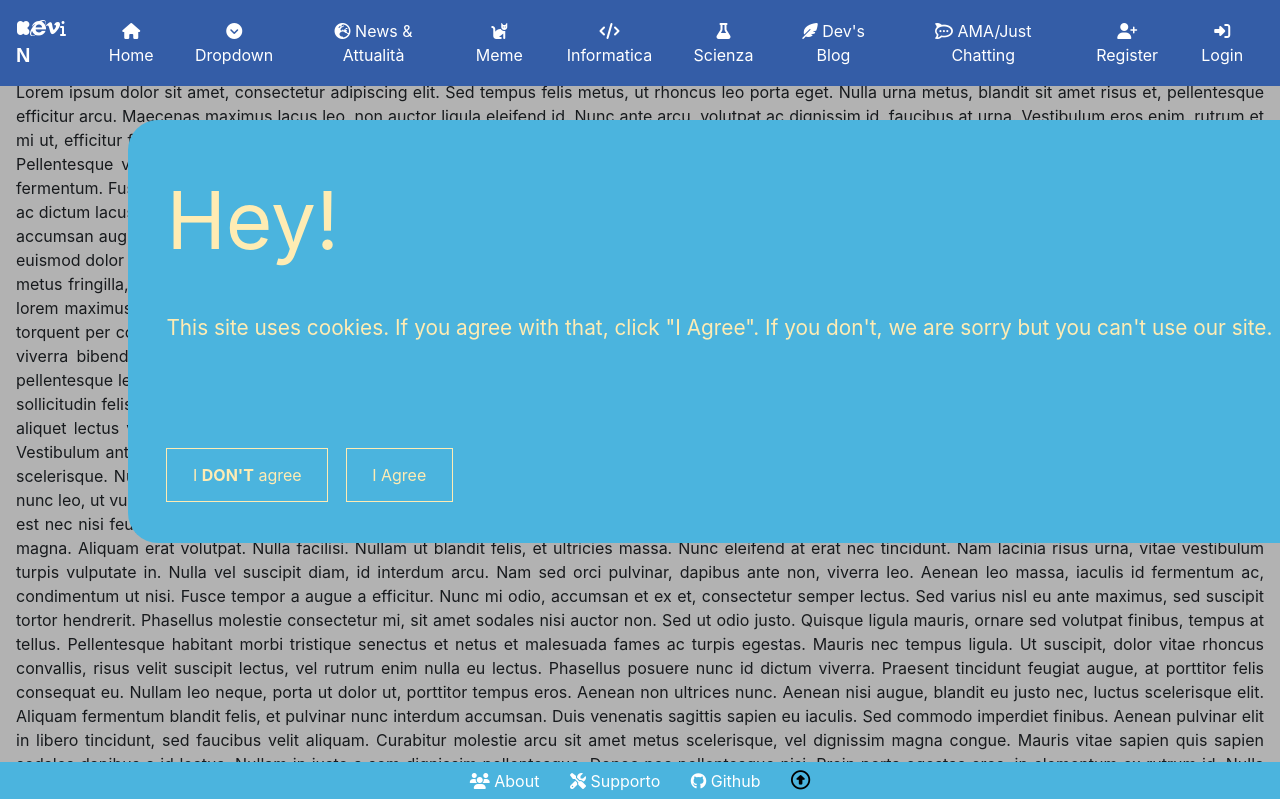
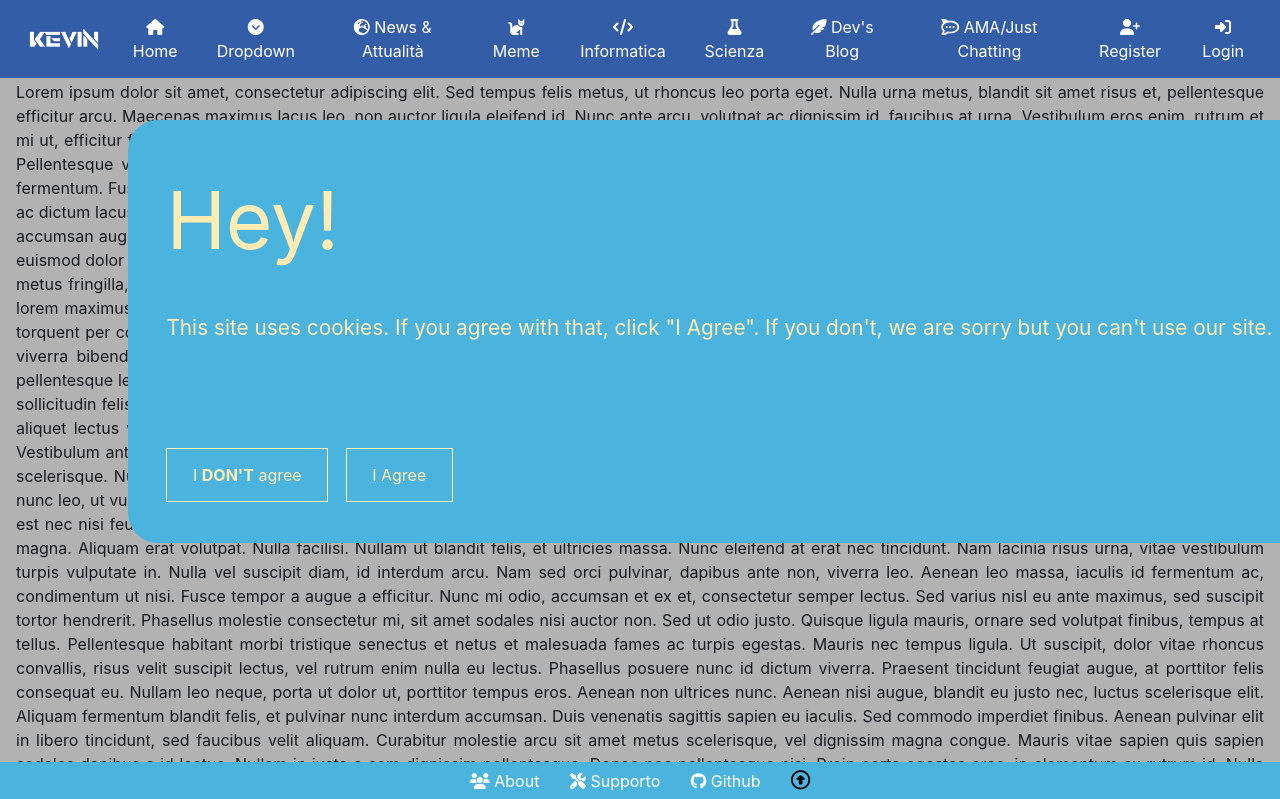
Before and after one commit to Trinitrotoluenisti/kevin, a Flask app: page / in a window 1280 px wide. Shown: the top 799 px of the page. Run offline with Flask 2, Linux system fonts and the light colour scheme; some libraries are stand-ins or nearby versions; some web fonts are replaced.

Commit message:
[Website] Added logo
Added the favicon and the logo in the navbar

```diff
--- a/website/application/static/style/layout.css
+++ b/website/application/static/style/layout.css
@@ -17,6 +17,10 @@ body {
 }
 
 /* Navbar */
+
+.logo {
+	height: 5vh;
+}
 
 .navbar-toggler {
 	font-family: 'Roboto', sans-serif;
--- a/website/application/templates/layout.html
+++ b/website/application/templates/layout.html
@@ -4,6 +4,7 @@
 		<title>Kevin | {% block title %}{% endblock %}</title>
 
 		<!-- STYLE -->
+		<link rel="icon" type="image/png" href="../static/img/favicon.png">
 		<link rel="stylesheet" type="text/css" href="{{ url_for('static', filename='style/layout.css') }}">
 		<link href="https://fonts.googleapis.com/css?family=Roboto&display=swap" rel="stylesheet">
 		<link href="https://fonts.googleapis.com/css2?family=Stylish&display=swap" rel="stylesheet">
@@ -36,7 +37,7 @@
 					<span class="fas fa-ellipsis-h"> Menu</span>
 				</button>
 				<div class="collapse navbar-collapse" id="collapse-target">
-				<span class="navbar-text text-white font-weight-bold"><i class="fab fa-kickstarter-k"></i><i class="fab fa-internet-explorer"></i><i class="fab fa-vimeo-v"></i><i class="fas fa-info"></i><b class="n">N&ensp;</b></span>
+				<span><img class="logo" type="image/png" src="../static/img/Logo_white_nobackground.png" alt="Kevin's logo"></span>
 					<ul class="navbar-nav">
 						<li class="nav-item">
 							<a href=".." class="text-decoration-none"><button class="navbtn btn text-white hvr-icon-grow" type="button"><i class="hvr-icon fas fa-home"></i> Home</button></a>
```
Also changed, not shown: website/application/static/img/Logo_white_nobackground.png (added), website/application/static/img/favicon.png (added).
